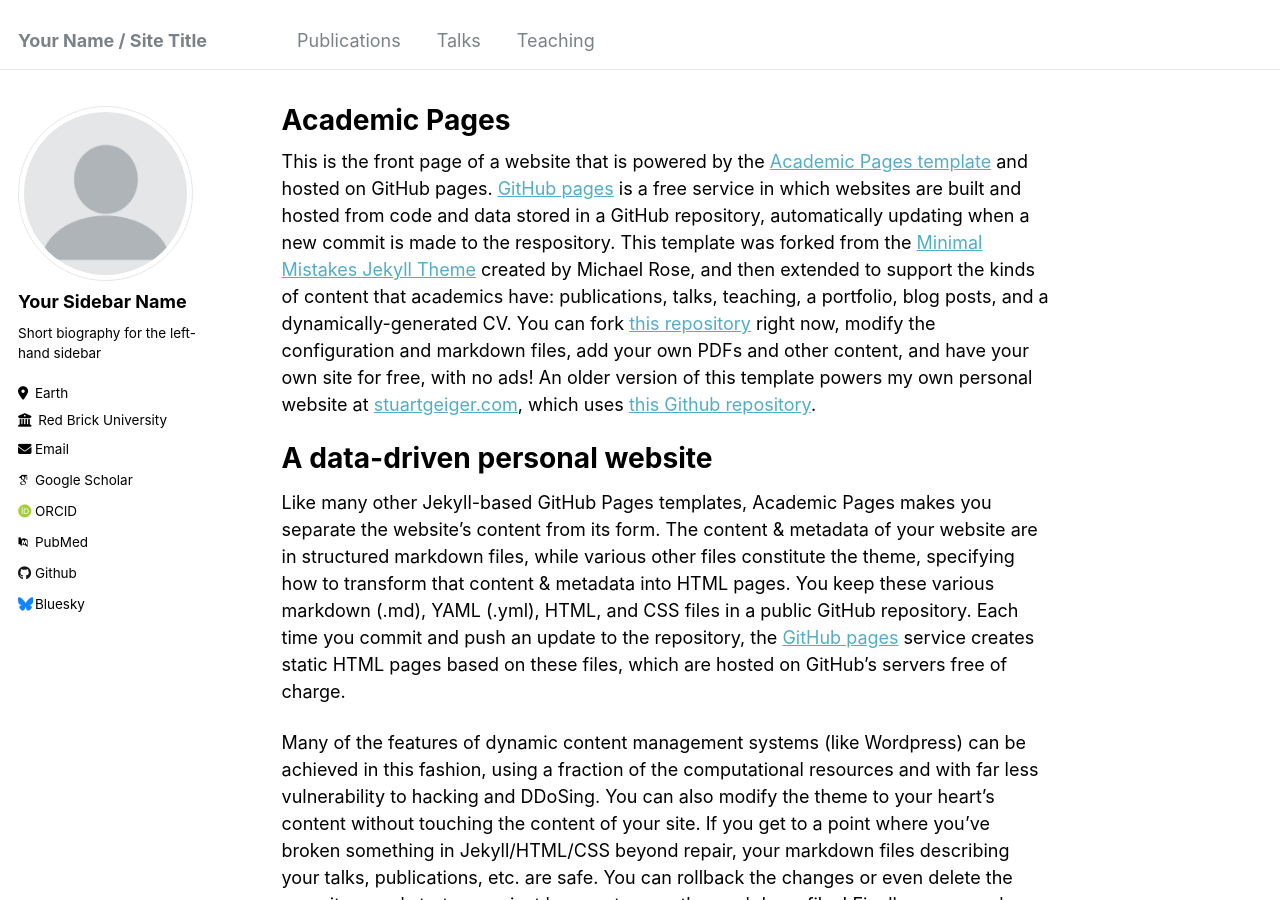
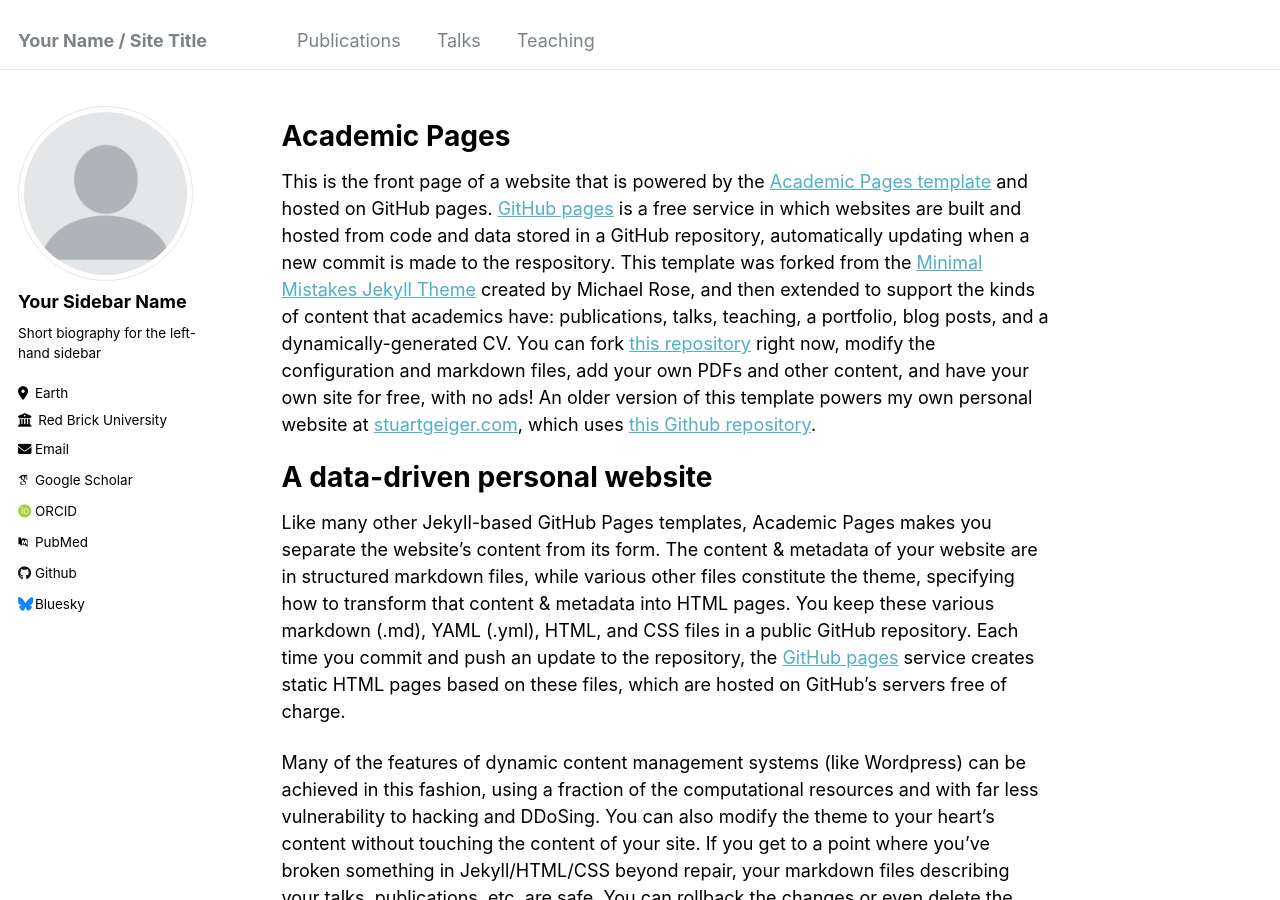
Before and after one commit to sjkdkekk/sjkdkekk.github.io, a Jekyll site: the page built from _pages/about.md, in a window 1280 px wide and 900 px high. Built offline with Jekyll 4.4.1, drawn with Linux system fonts in a browser that asks for light colours; some web fonts are replaced.

```diff
--- a/_pages/about.md
+++ b/_pages/about.md
@@ -1,12 +1,14 @@
 ---
 permalink: /
-title: "Academic Pages "
+title: ""
 author_profile: true
 redirect_from:
   - /about/
   - /about.html
 ---
 
+Academic Pages
+======
 This is the front page of a website that is powered by the [Academic Pages template](https://github.com/academicpages/academicpages.github.io) and hosted on GitHub pages. [GitHub pages](https://pages.github.com) is a free service in which websites are built and hosted from code and data stored in a GitHub repository, automatically updating when a new commit is made to the respository. This template was forked from the [Minimal Mistakes Jekyll Theme](https://mmistakes.github.io/minimal-mistakes/) created by Michael Rose, and then extended to support the kinds of content that academics have: publications, talks, teaching, a portfolio, blog posts, and a dynamically-generated CV. You can fork [this repository](https://github.com/academicpages/academicpages.github.io) right now, modify the configuration and markdown files, add your own PDFs and other content, and have your own site for free, with no ads! An older version of this template powers my own personal website at [stuartgeiger.com](http://stuartgeiger.com), which uses [this Github repository](https://github.com/staeiou/staeiou.github.io).
 
 A data-driven personal website
```
